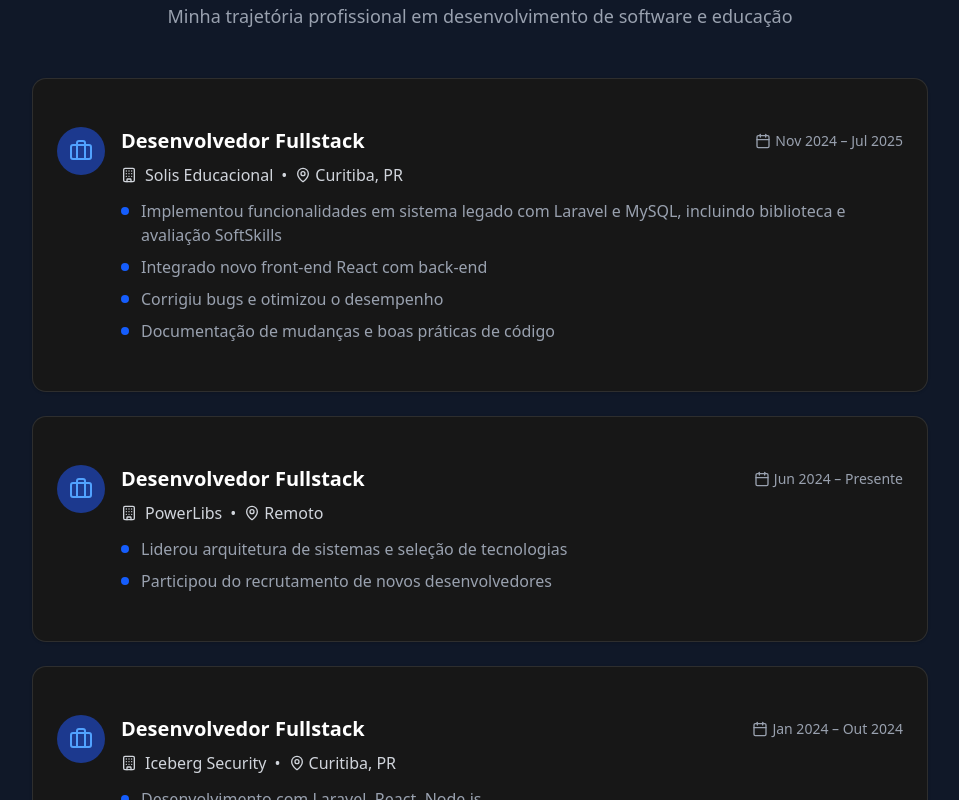
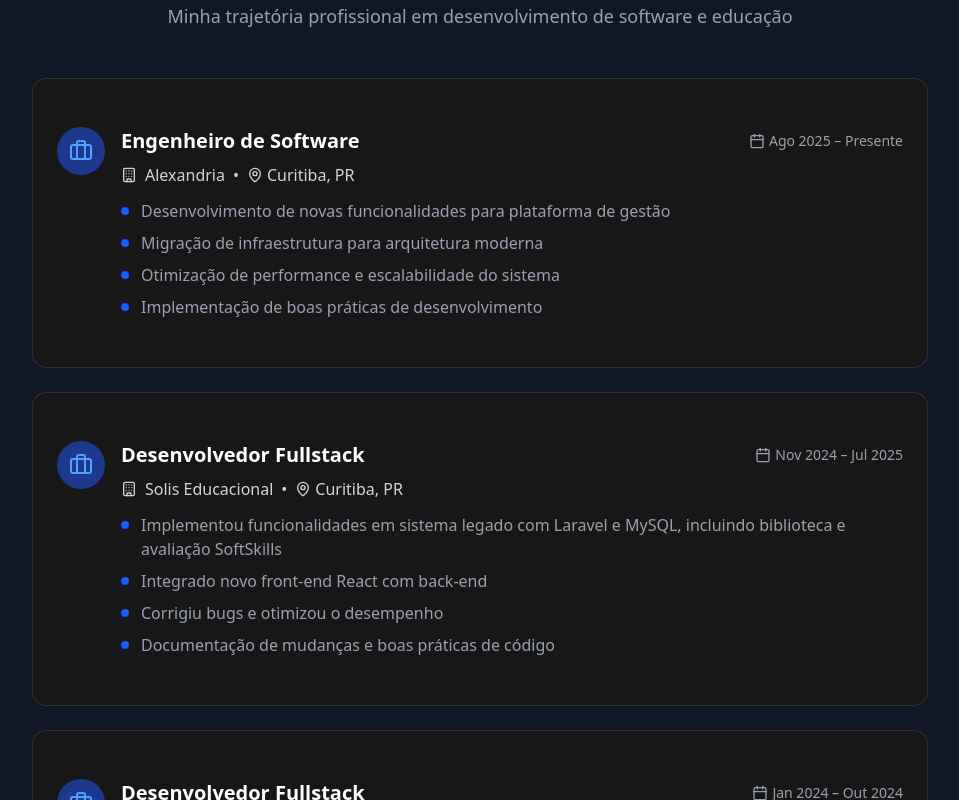
Before and after one commit to GustavoViniciusDev/my-new-portfolio, a Next.js app: page / in a window 1280 px wide. Shown: the part 1460-2260 px from the top of the page, without its empty margins (160-1119 px from the left). Built offline with nearby package versions, Linux system fonts and the light colour scheme.

Commit message:
correção novos itens

```diff
--- a/app/page.tsx
+++ b/app/page.tsx
@@ -1,7 +1,29 @@
 "use client"
 
+import type React from "react"
+
 import { useState, useEffect } from "react"
-import { Moon, Sun, Menu, X, Github, Linkedin, Instagram, Mail, Phone, MapPin, ExternalLink, Code, Palette, User, Globe, Briefcase, Calendar, Building, GraduationCap } from 'lucide-react'
+import {
+  Moon,
+  Sun,
+  Menu,
+  X,
+  Github,
+  Linkedin,
+  Instagram,
+  Mail,
+  Phone,
+  MapPin,
+  ExternalLink,
+  Code,
+  Palette,
+  User,
+  Globe,
+  Briefcase,
+  Calendar,
+  Building,
+  GraduationCap,
+} from "lucide-react"
 import { Button } from "@/components/ui/button"
 import { Input } from "@/components/ui/input"
 import { Textarea } from "@/components/ui/textarea"
@@ -65,6 +87,20 @@ export default function Portfolio() {
   const experiences = [
     {
       id: 1,
+      company: "Alexandria",
+      position: "Engenheiro de Software",
+      period: "Ago 2025 – Presente",
+      location: "Curitiba, PR",
+      type: "work",
+      description: [
+        "Desenvolvimento de novas funcionalidades para plataforma de gestão",
+        "Migração de infraestrutura para arquitetura moderna",
+        "Otimização de performance e escalabilidade do sistema",
+        "Implementação de boas práticas de desenvolvimento",
+      ],
+    },
+    {
+      id: 2,
       company: "Solis Educacional",
       position: "Desenvolvedor Fullstack",
       period: "Nov 2024 – Jul 2025",
@@ -74,20 +110,8 @@ export default function Portfolio() {
         "Implementou funcionalidades em sistema legado com Laravel e MySQL, incluindo biblioteca e avaliação SoftSkills",
         "Integrado novo front-end React com back-end",
         "Corrigiu bugs e otimizou o desempenho",
-        "Documentação de mudanças e boas práticas de código"
-      ]
-    },
-    {
-      id: 2,
-      company: "PowerLibs",
-      position: "Desenvolvedor Fullstack",
-      period: "Jun 2024 – Presente",
-      location: "Remoto",
-      type: "work",
-      description: [
-        "Liderou arquitetura de sistemas e seleção de tecnologias",
-        "Participou do recrutamento de novos desenvolvedores"
-      ]
+        "Documentação de mudanças e boas práticas de código",
+      ],
     },
     {
       id: 3,
@@ -98,8 +122,8 @@ export default function Portfolio() {
       type: "work",
       description: [
         "Desenvolvimento com Laravel, React, Node.js",
-        "Integração com APIs RESTful e gestão de ambiente Docker/AWS"
-      ]
+        "Integração com APIs RESTful e gestão de ambiente Docker/AWS",
+      ],
     },
     {
       id: 4,
@@ -108,10 +132,7 @@ export default function Portfolio() {
       period: "Nov 2022 – Jul 2023",
       location: "Curitiba, PR",
       type: "work",
-      description: [
-        "Desenvolvimento com Laravel.js, React e Node.js",
-        "Melhoria de performance backend"
-      ]
+      description: ["Desenvolvimento com Laravel.js, React e Node.js", "Melhoria de performance backend"],
     },
     {
       id: 5,
@@ -123,16 +144,17 @@ export default function Portfolio() {
       description: [
         "Aulas de PHP, Laravel, React e SQL",
         "Orientação de projetos práticos",
-        "Criação de material didático"
-      ]
-    }
+        "Criação de material didático",
+      ],
+    },
   ]
 
   const projects = [
     {
       id: 1,
       title: "Dra. Mariana Lopes",
-      description: "Landing Page para psicóloga, o objetivo é apresentar um layout moderno, responsivo e elegante, transmitindo acolhimento, profissionalismo e confiança.",
+      description:
+        "Landing Page para psicóloga, o objetivo é apresentar um layout moderno, responsivo e elegante, transmitindo acolhimento, profissionalismo e confiança.",
       image: "/img/drmarianalopes.png?height=300&width=400",
       link: "https://dramarianalopes.vercel.app/",
     },
@@ -142,20 +164,6 @@ export default function Portfolio() {
       description: "Sistema ERP voltado para escolas públicas e privadas",
       image: "/img/solis.png?height=300&width=400",
       link: "https://painel.soliseducacional.com.br/",
-    },
-    {
-      id: 3,
-      title: "DMarks - Locação de Móveis",
-      description: "Site para locação de móveis",
-      image: "/img/dmarks.png?height=300&width=400",
-      link: "https://dmarkslocacoes.com.br/",
-    },
-    {
-      id: 4,
-      title: "VivaCard - Livramento",
-      description: "Website corporativo responsivo com CMS personalizado",
-      image: "/img/vivacard.png?height=300&width=400",
-      link: "https://vidacardlivramento.com.br/",
     },
   ]
 
@@ -283,7 +291,7 @@ export default function Portfolio() {
                   </span>
                 </h1>
                 <h2 className="text-xl md:text-2xl text-gray-600 dark:text-gray-300">
-                  Desenvolvedor Frontend & Backend
+                  Engenheiro de Sofware
                 </h2>
                 <p className="text-lg text-gray-600 dark:text-gray-400 max-w-lg">
                   Transformo ideias em experiências digitais incríveis. Especializado em criar soluções web modernas,
@@ -372,17 +380,21 @@ export default function Portfolio() {
                     <CardContent className="p-6">
                       <div className="flex flex-col md:flex-row md:items-start gap-4">
                         <div className="flex-shrink-0">
-                          <div className={`p-3 rounded-full ${
-                            experience.type === 'education'
-                              ? 'bg-green-100 dark:bg-green-900'
-                              : 'bg-blue-100 dark:bg-blue-900'
-                          }`}>
-                            {experience.type === 'education' ? (
-                              <GraduationCap className={`w-6 h-6 ${
-                                experience.type === 'education'
-                                  ? 'text-green-600 dark:text-green-400'
-                                  : 'text-blue-600 dark:text-blue-400'
-                              }`} />
+                          <div
+                            className={`p-3 rounded-full ${
+                              experience.type === "education"
+                                ? "bg-green-100 dark:bg-green-900"
+                                : "bg-blue-100 dark:bg-blue-900"
+                            }`}
+                          >
+                            {experience.type === "education" ? (
+                              <GraduationCap
+                                className={`w-6 h-6 ${
+                                  experience.type === "education"
+                                    ? "text-green-600 dark:text-green-400"
+                                    : "text-blue-600 dark:text-blue-400"
+                                }`}
+                              />
                             ) : (
                               <Briefcase className="w-6 h-6 text-blue-600 dark:text-blue-400" />
                             )}
@@ -517,18 +529,45 @@ export default function Portfolio() {
                   <CardContent className="p-6">
                     <form onSubmit={handleSubmit} className="space-y-6">
                       <div>
-                        <label className="block text-sm font-medium mb-2" htmlFor="contact-name">Nome</label>
-                        <Input value={name} onChange={(e) => setName(e.target.value)} required placeholder="Seu nome completo" />
+                        <label className="block text-sm font-medium mb-2" htmlFor="contact-name">
+                          Nome
+                        </label>
+                        <Input
+                          value={name}
+                          onChange={(e) => setName(e.target.value)}
+                          required
+                          placeholder="Seu nome completo"
+                        />
                       </div>
                       <div>
-                        <label className="block text-sm font-medium mb-2" htmlFor="contact-email">E-mail</label>
-                        <Input value={email} onChange={(e) => setEmail(e.target.value)} required type="email" placeholder="seu@email.com" />
+                        <label className="block text-sm font-medium mb-2" htmlFor="contact-email">
+                          E-mail
+                        </label>
+                        <Input
+                          value={email}
+                          onChange={(e) => setEmail(e.target.value)}
+                          required
+                          type="email"
+                          placeholder="seu@email.com"
+                        />
                       </div>
                       <div>
-                        <label className="block text-sm font-medium mb-2" htmlFor="contact-msg">Mensagem</label>
-                        <Textarea value={message} onChange={(e) => setMessage(e.target.value)} required placeholder="Descreva seu projeto..." rows={5} />
+                        <label className="block text-sm font-medium mb-2" htmlFor="contact-msg">
+                          Mensagem
+                        </label>
+                        <Textarea
+                          value={message}
+                          onChange={(e) => setMessage(e.target.value)}
+                          required
+                          placeholder="Descreva seu projeto..."
+                          rows={5}
+                        />
                       </div>
-                      <Button type="submit" disabled={loading} className="w-full bg-gradient-to-r from-blue-600 to-purple-600 hover:from-blue-700 hover:to-purple-700 text-white">
+                      <Button
+                        type="submit"
+                        disabled={loading}
+                        className="w-full bg-gradient-to-r from-blue-600 to-purple-600 hover:from-blue-700 hover:to-purple-700 text-white"
+                      >
                         {loading ? "Enviando..." : "Enviar Mensagem"}
                       </Button>
                     </form>
@@ -566,11 +605,7 @@ export default function Portfolio() {
                 <div className="pt-6">
                   <h3 className="font-semibold mb-4">Redes Sociais</h3>
                   <div className="flex space-x-4">
-                    <a
-                      href="https://www.linkedin.com/in/gustavoviniciusdev"
-                      target="_blank"
-                      rel="noopener noreferrer"
-                    >
+                    <a href="https://www.linkedin.com/in/gustavoviniciusdev" target="_blank" rel="noopener noreferrer">
                       <Button
                         variant="outline"
                         size="icon"
@@ -579,11 +614,7 @@ export default function Portfolio() {
                         <Linkedin className="w-5 h-5" />
                       </Button>
                     </a>
-                    <a
-                      href="https://github.com/GustavoViniciusDev"
-                      target="_blank"
-                      rel="noopener noreferrer"
-                    >
+                    <a href="https://github.com/GustavoViniciusDev" target="_blank" rel="noopener noreferrer">
                       <Button
                         variant="outline"
                         size="icon"
@@ -592,11 +623,7 @@ export default function Portfolio() {
                         <Github className="w-5 h-5" />
                       </Button>
                     </a>
-                    <a
-                      href="https://www.instagram.com/"
-                      target="_blank"
-                      rel="noopener noreferrer"
-                    >
+                    <a href="https://www.instagram.com/gustavoviniciusdev" target="_blank" rel="noopener noreferrer">
                       <Button
                         variant="outline"
                         size="icon"
@@ -617,7 +644,8 @@ export default function Portfolio() {
           <div className="container mx-auto text-center">
             <p className="mb-2">© 2025 Gustavo Vinicius. Todos os direitos reservados.</p>
             <p className="text-gray-400">
-              Criado com ❤️ por <span className="text-blue-400 hover:text-blue-300 cursor-pointer">Gustavo Vinicius</span>
+              Criado com ❤️ por{" "}
+              <span className="text-blue-400 hover:text-blue-300 cursor-pointer">Gustavo Vinicius</span>
             </p>
           </div>
         </footer>
```
